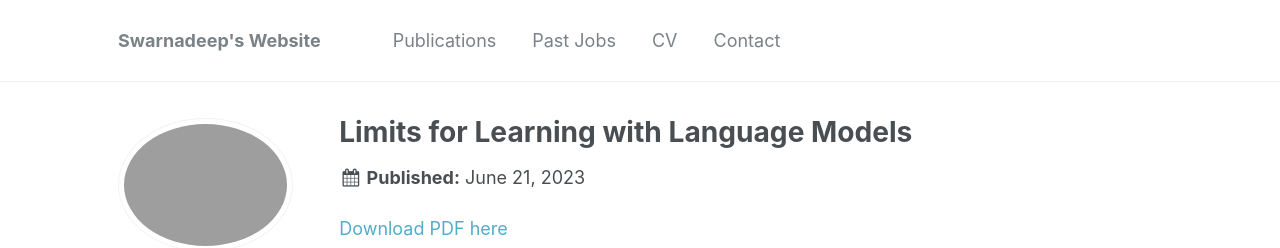
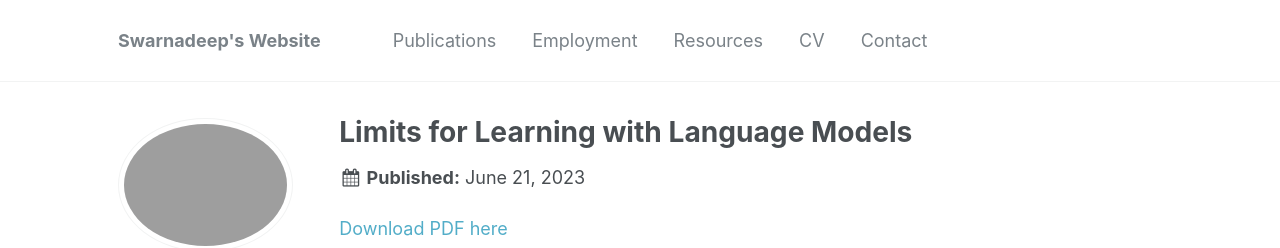
Before and after one commit to swarnadeep8597/swarnadeep8597.github.io, a Jekyll site: the page built from _articles/limits_language.md, in a window 1280 px wide and 1385 px high. Shown: the top 248 px of the window. Built offline with Jekyll 4.4.1, drawn with Linux system fonts in a browser that asks for light colours.

```diff
--- a/_articles/limits_language.md
+++ b/_articles/limits_language.md
@@ -5,7 +5,7 @@ permalink: /articles/limits_negation/
 venue: "Proceedings of the 12th Joint Conference on Lexical and Computational Semantics (*SEM 2023)"
 excerpt: 'Nevertheless, several recent papers provide empirical evidence that LLMs fail to capture important aspects of linguistic meaning. Focusing on universal quantification, we provide a theoretical foundation for these empirical findings by proving that LLMs cannot learn certain fundamental semantic properties including semantic entailment and consistency as they are defined in formal semantics. More generally, we show that LLMs are unable to learn concepts beyond the first level of the Borel Hierarchy, which imposes severe limits on the ability of LMs, both large and small, to capture many aspects of linguistic meaning. This means that LLMs will continue to operate without formal guarantees on tasks that require entailments and deep linguistic understanding.'
 date: 2023-06-21
-citation: 'Asher, N., **Bhar, S.**, Chaturvedi, A., Hunter, J., & Paul, S. (2023). Limits for Learning with Language Models. In Proceedings of the 12th Joint Conference on Lexical and Computational Semantics (*SEM 2023) (pp. 236–248).'
+citation: 'Asher, N., Bhar, S., Chaturvedi, A., Hunter, J., & Paul, S. (2023). Limits for Learning with Language Models. In Proceedings of the 12th Joint Conference on Lexical and Computational Semantics (*SEM 2023) (pp. 236–248).'
 ---
 <a href='https://swarnadeep8597.github.io/papers/ACL_quantification.pdf'>Download PDF here</a>
 
--- a/_data/navigation.yml
+++ b/_data/navigation.yml
@@ -3,8 +3,11 @@ main:
   - title: "Publications"
     url: /articles/
 
-  - title: "Past Jobs"
+  - title: "Employment"
     url: /jobs/
+
+  - title: "Resources"
+    url: /usefull/
 
   #- title: "Talks"
   #  url: /talks/
```
Also changed, not shown: _articles/semantic_faithfulness.md (+1 -1 lines), _pages/useful.md (added, +9 -0 lines), 1 other file.
